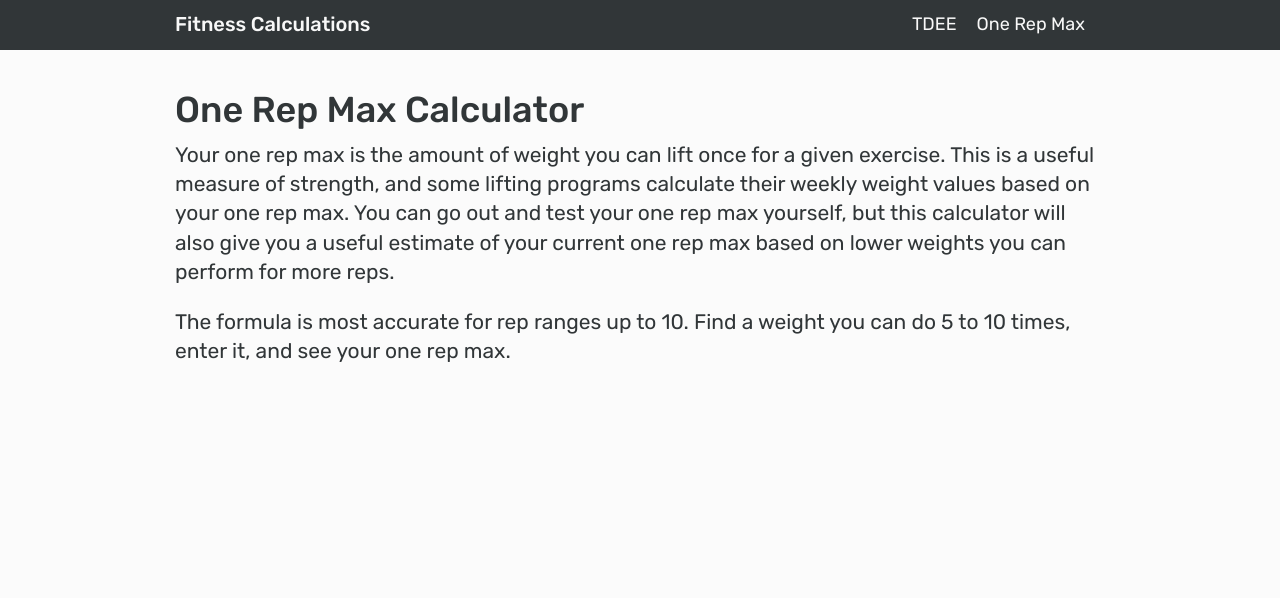
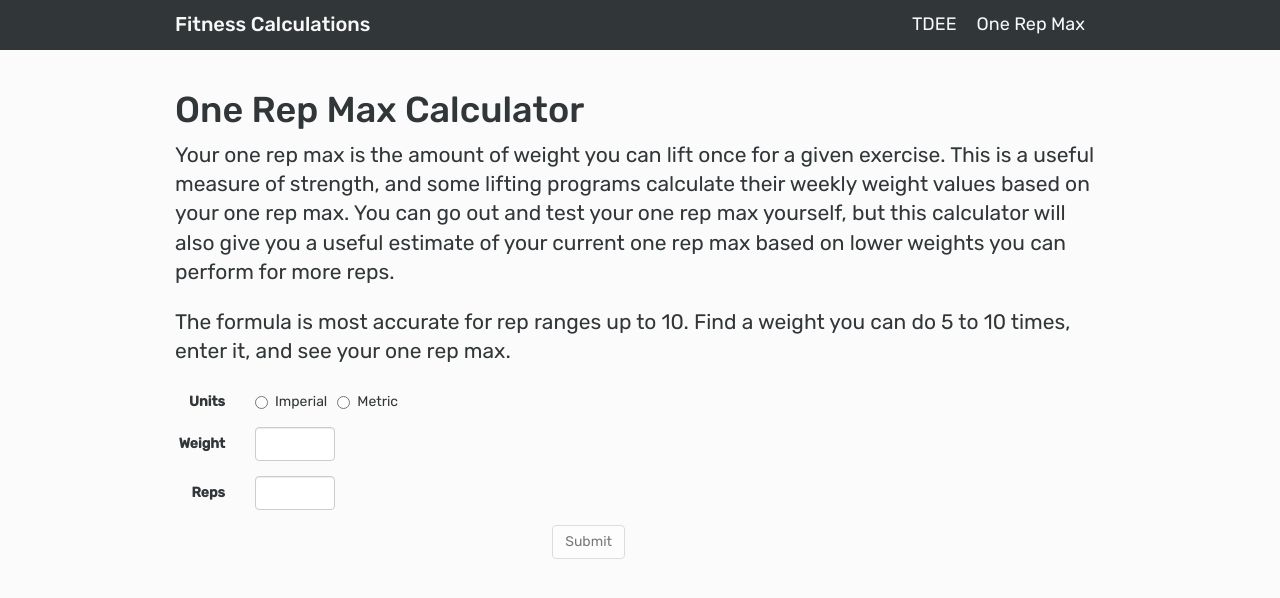
Before and after one commit to hannaliebl/fitness-calculations, a React (Create React App) app: page /one-rep-max-calculator in a window 1280 px wide. Shown: the top 598 px of the page. Built offline with nearby package versions, Linux system fonts and the light colour scheme.

Commit message:
Add one rep max calculation functionality

```diff
--- a/src/components/OneRepMax/OneRepMax.js
+++ b/src/components/OneRepMax/OneRepMax.js
@@ -1,4 +1,11 @@
 import React, { Component } from 'react'
+import { UnitSelection } from '../toggles'
+import SingleInput from '../input-fields/SingleInput'
+import UnitLabel from '../input-fields/UnitLabel'
+import FieldError from '../input-fields/FieldError'
+import DisplayOutput from '../display-output/DisplayOutput';
+import FormValidation from '../../utilities/FormValidation'
+import OneRepMaxCalc from '../../utilities/OneRepMaxCalc'
 
 class OneRepMax extends Component {
   constructor(props) {
@@ -6,12 +13,46 @@ class OneRepMax extends Component {
     this.state = {
       units: "",
       reps: "",
+      weight: "",
       max: "",
       errors: {
         units: false,
         reps: false,
+        weight: false
       }
     }
+  }
+  handleUnitChange = (event) => {
+    this.setState({units: event.target.value})
+  }
+  handleWeightChange = (event) => {
+    if (this.state.errors[event.target.name] === true) {
+      this.handleErrors(event)
+    }
+    this.setState({weight: event.target.value})
+  }
+  handleRepsChange = (event) => {
+    if (this.state.errors[event.target.name] === true) {
+      this.handleErrors(event)
+    }
+    this.setState({reps: event.target.value})
+  }
+  handleErrors = (event) => {
+    const hasError = FormValidation(event.target.name, event.target.value) || (event.target.value === '')
+    this.setState({
+      errors: { ...this.state.errors, [event.target.name]: hasError }
+    })
+  }
+  handleSubmit = (event) => {
+    event.preventDefault()
+    const max = OneRepMaxCalc(this.state.weight, this.state.reps)
+    this.setState({max: max})
+  }
+  canBeSubmitted = () => {
+    const { units, reps, weight} = this.state
+      return (
+        units !== '' && parseFloat(reps) > 0 && parseFloat(weight) > 0
+      )
   }
   render() {
     return (
@@ -26,9 +67,46 @@ class OneRepMax extends Component {
           The formula is most accurate for rep ranges up to 10. Find a weight you can do 5 to 10 times, enter it, and see your
           one rep max.
           </p>
-
+          <div className="row">
+            <div className="col-sm-6">
+              <form className="form-horizontal clearfix bottom-buffer" onSubmit={this.handleSubmit}>
+                <UnitSelection handleUnitChange={this.handleUnitChange} />
+                <SingleInput
+                  label='Weight'
+                  inputType='number'
+                  name='weight'
+                  hasErrors={this.state.errors.weight}
+                  value={this.state.displayWeight}
+                  width='80px'
+                  handleChange={this.handleWeightChange}
+                  handleErrors={this.handleErrors}>
+                  <UnitLabel units={this.state.units}/>
+                  <FieldError hasErrors={this.state.errors.weight}
+                    errorMsg='Weight must be greater than 0' />
+                </SingleInput>
+                <SingleInput
+                  label='Reps'
+                  inputType='number'
+                  name='reps'
+                  hasErrors={this.state.errors.reps}
+                  value={this.state.reps}
+                  width='80px'
+                  handleChange={this.handleRepsChange}
+                  handleErrors={this.handleErrors}>
+                  <FieldError hasErrors={this.state.errors.reps}
+                    errorMsg='Reps must be greater than 0' />
+                </SingleInput>
+                <div className="pull-right">
+                  <button type="submit" disabled={!this.canBeSubmitted()} className="btn btn-default">Submit</button>
+                </div>
+              </form>
+            </div>
+            <div className="col-sm-6">
+              <DisplayOutput max={this.state.max} units={this.state.units}/>
+            </div>
+          </div>
         </div>
-    );
+    )
   }
 }
 
--- a/src/components/display-output/DisplayOutput.css
+++ b/src/components/display-output/DisplayOutput.css
@@ -8,3 +8,7 @@
 .result-block.mod-bmr {
   background: #52414C;
 }
+
+.result-block.mod-max {
+  background: #7698B3;
+}
--- a/src/components/display-output/DisplayOutput.js
+++ b/src/components/display-output/DisplayOutput.js
@@ -18,6 +18,13 @@ function DisplayOutput(props) {
         <p>Even without leaving bed, your body will burn this many calories in a day.</p>
       </div>
     }
+    {props.max &&
+      <div className="result-block mod-max">
+        <h4>One Rep Max:</h4>
+        <h1>{props.max} {props.units === 'imperial' && 'lb'} {props.units === 'metric' && 'kg'}</h1>
+        <p>Your calculated one-rep max.</p>
+      </div>
+    }
     </div>
   )
 }
--- a/src/utilities/FormValidation.js
+++ b/src/utilities/FormValidation.js
@@ -3,6 +3,7 @@ const FormValidation = (key, formVal) => {
     case 'weight':
     case 'age':
     case 'height':
+    case 'reps':
       return parseFloat(formVal) <= 0;
     default:
       return false;
--- /dev/null
+++ b/src/utilities/OneRepMaxCalc.js
@@ -0,0 +1,5 @@
+function OneRepMaxCalc (weight, reps) {
+  return Math.round(weight * (36 / (37 - reps)))
+}
+
+export default OneRepMaxCalc
```
